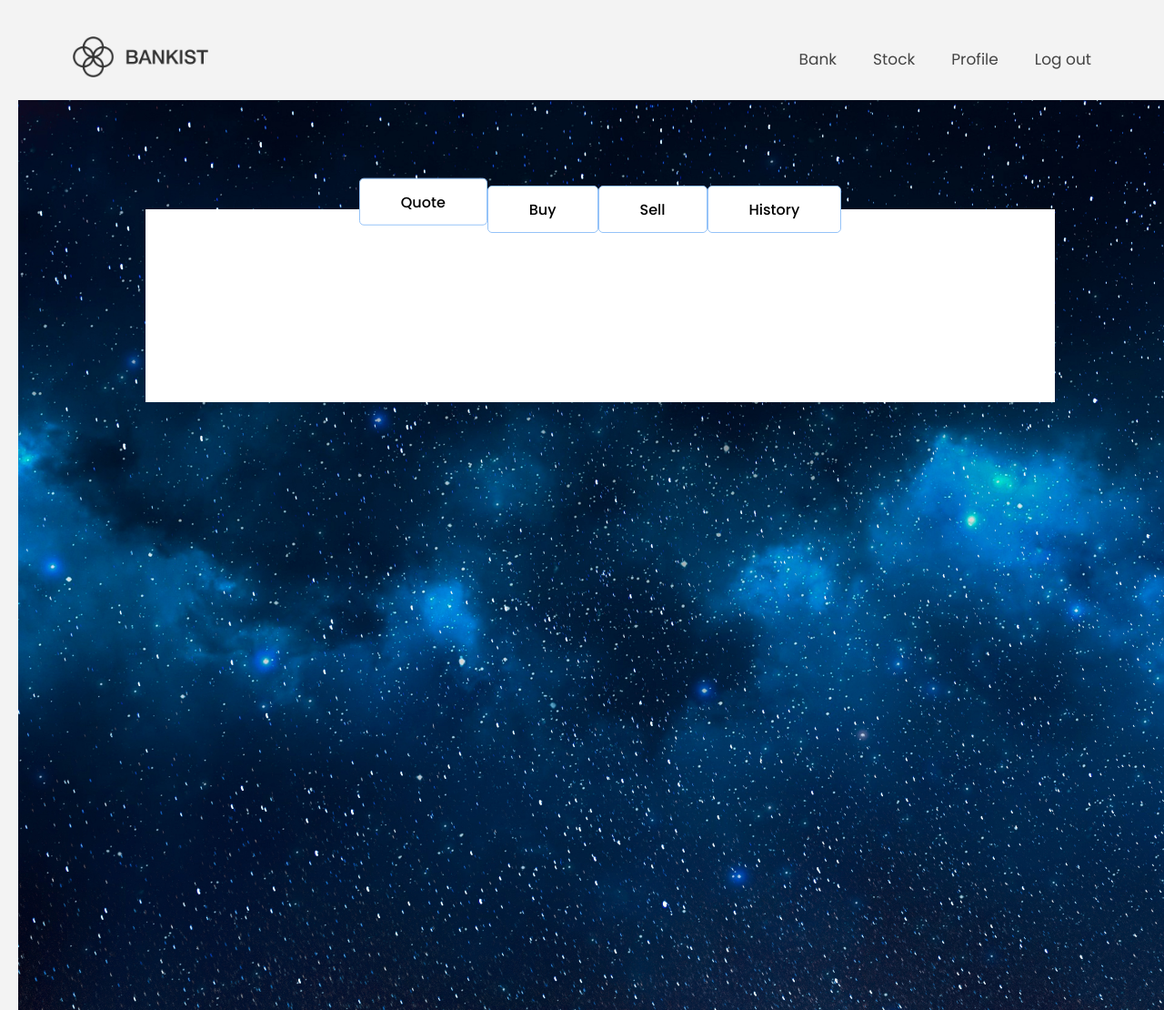
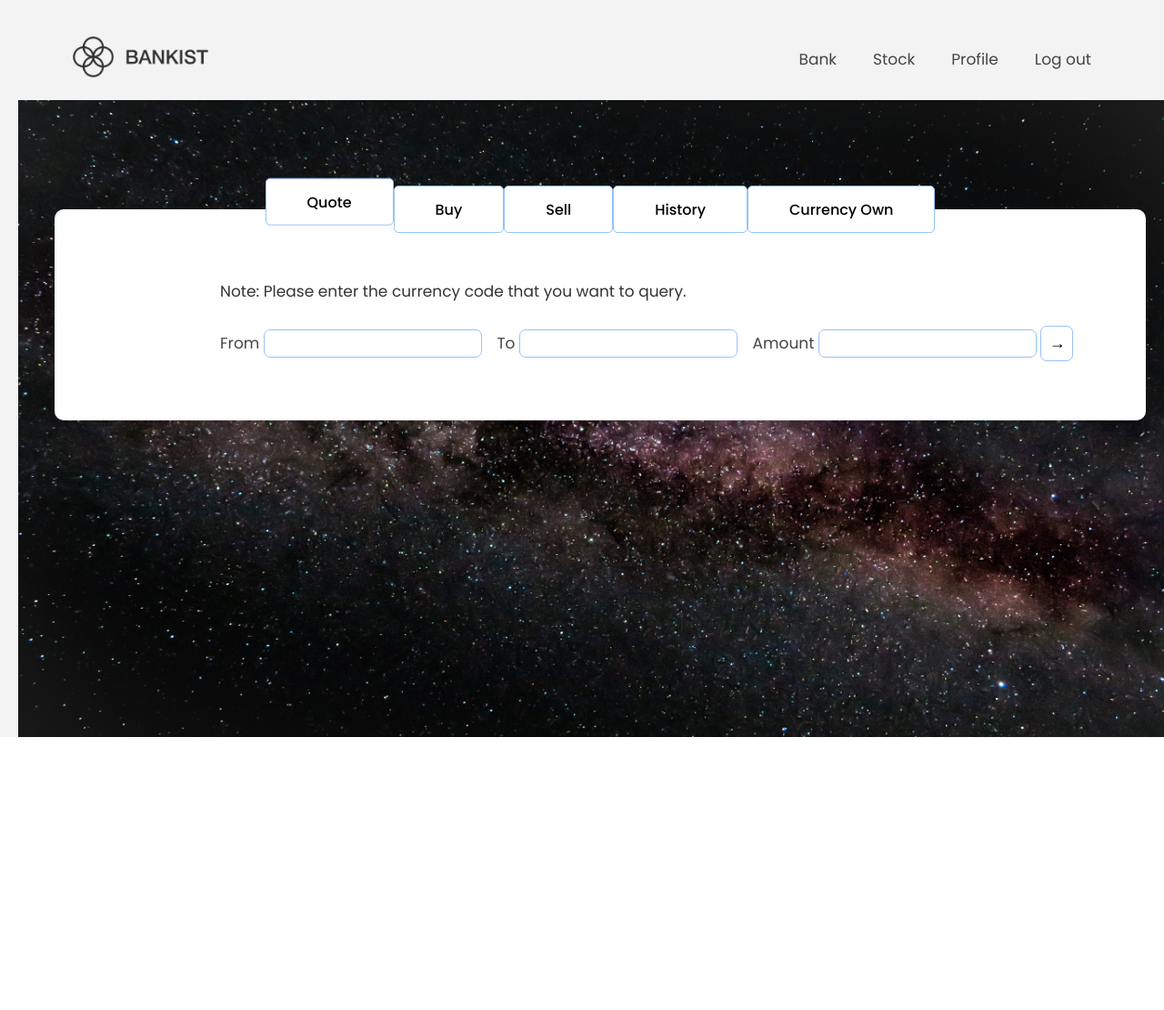
Before and after one commit to Ru960413/finance--Django-, a Django app: page /currency/ in a window 1280 px wide. Shown: the whole page at 91% size. After the commit the page ends 810 px from the top, so only its background shows below. Run offline with Django 4.2, Linux system fonts and the light colour scheme; a user stored in the database is signed in; some libraries are stand-ins or nearby versions.

Commit message:
create forms and style forms

```diff
--- a/currency/templates/currency/currencyDashboard.html
+++ b/currency/templates/currency/currencyDashboard.html
@@ -40,46 +40,74 @@
           <button class="btn operations__tab operations__tab--4" data-tab="4">
             History
           </button>
+          <button class="btn operations__tab operations__tab--5" data-tab="5">
+            Currency Own
+          </button>
         </div>
-        <!--Render form for user to quote for currency-->
+        <!--Quote: render form for user to quote for currency-->
         <div
           class="operations__content operations__content--1 operations__content--active"
         >
           <div class="operations__icon operations__icon--1"></div>
-          <form></form>
+          <form>
+            {% csrf_token %}
+            <p class="note">
+              Note: Please enter the currency code that you want to query.
+            </p>
+            <label class="form__label">From</label>
+            <input type="text" class="form__input" name="from_currency" />
+            <label class="form__label">To</label>
+            <input type="text" class="form__input" name="to_currency" />
+            <label class="form__label">Amount</label>
+            <input type="number" class="form__input" name="Amount" />
+            <button class="form__btn form__btn--loan" type="submit">→</button>
+          </form>
         </div>
 
-        <!--Render form for user to buy currency-->
+        <!--Buy: render form for user to buy currency-->
         <div class="operations__content operations__content--2">
           <div class="operations__icon operations__icon--2"></div>
-          <h5 class="operations__header">
-            Buy a home or make your dreams come true, with instant loans.
-          </h5>
-          <p>
-            Looking for a way to finance your dreams? Our bank loans offer
-            flexible terms, competitive rates, and personalized options to help
-            you achieve your goals. Whether you're looking to start a business,
-            buy a home, or consolidate debt, our loan specialists are here to
-            guide you every step of the way. Apply now and make your dreams a
-            reality.
-          </p>
+          <form>
+            {% csrf_token %}
+            <p class="note">
+              Note: Please enter the currency code that you want to buy.
+            </p>
+            <label class="form__label">Currency Code</label>
+            <input type="text" class="form__input" name="from_currency" />
+            <label class="form__label">Amount</label>
+            <input type="number" class="form__input" name="Amount" />
+            <button class="form__btn form__btn--loan" type="submit">Buy</button>
+          </form>
         </div>
-        <!--Allow user sell currency-->
+
+        <!--Sell: allow user sell currency-->
         <div class="operations__content operations__content--3">
           <div class="operations__icon operations__icon--3"></div>
-          <h5 class="operations__header">
-            Want to see your money grow? No problem! Invest today!
-          </h5>
-          <p>
-            Looking for an easy and hassle-free way to invest? Our instant
-            investment service offers a seamless experience, allowing you to
-            start investing in just a few clicks. With competitive rates, low
-            fees, and a range of options to choose from, you can build your
-            portfolio on your terms. Get started today and experience the
-            convenience of hassle-free investing.
-          </p>
+          <form>
+            {% csrf_token %}
+            <p class="note">
+              Note: Please enter the currency code that you want to sell.
+            </p>
+            <label class="form__label">Currency Code</label>
+            <input type="text" class="form__input" name="currency" />
+            <label class="form__label">Amount</label>
+            <input type="number" class="form__input" name="Amount" />
+            <button class="form__btn" type="submit">Sell</button>
+          </form>
+        </div>
+
+        <!--Load dynamic data-->
+        <!-- History: allow user view currency bought/sold-->
+        <div class="operations__content operations__content--4">
+          <div class="operations__icon operations__icon--4"></div>
+        </div>
+
+        <!-- Currency own: allow user view currency on hand-->
+        <div class="operations__content operations__content--5">
+          <div class="operations__icon operations__icon--5"></div>
         </div>
       </div>
     </div>
+
   </body>
 </html>
--- a/static/css/currency.css
+++ b/static/css/currency.css
@@ -1,16 +1,3 @@
-:root {
-  --color-primary: #5ec576;
-  --color-secondary: #ffcb03;
-  --color-tertiary: #ff585f;
-  --color-primary-darker: #4bbb7d;
-  --color-secondary-darker: #ffbb00;
-  --color-tertiary-darker: #fd424b;
-  --color-primary-opacity: #5ec5763a;
-  --color-secondary-opacity: #ffcd0331;
-  --color-tertiary-opacity: #ff58602d;
-  --gradient-primary: linear-gradient(to top left, #39b385, #9be15d);
-  --gradient-secondary: linear-gradient(to top left, #ffb003, #ffcb03);
-}
 * {
   margin: 0;
   padding: 0;
@@ -85,16 +72,17 @@ h2 {
 .background-container {
   position: absolute;
   width: 100%;
-  height: 1000px;
-  background-image: url("background.jpg");
+  height: 700px;
+  background-image: url("space.jpg");
   background-size: cover;
 }
 
 /* OPERATIONS */
 .operations {
-  max-width: 100rem;
+  max-width: 120rem;
   margin: 12rem auto 0 auto;
   background-color: #fff;
+  border-radius: 10px;
 }
 
 .operations__tab-container {
@@ -103,7 +91,6 @@ h2 {
 }
 
 .operations__tab {
-  /* margin-right: 2.5rem; */
   transform: translateY(-50%);
   border: 1px solid rgb(149, 195, 248) !important;
 }
@@ -111,7 +98,8 @@ h2 {
 .operations__tab--1,
 .operations__tab--2,
 .operations__tab--3,
-.operations__tab--4 {
+.operations__tab--4,
+.operations__tab--5 {
   background-color: #fff;
   border-radius: 5px;
 }
@@ -119,7 +107,8 @@ h2 {
 .operations__tab--1:hover,
 .operations__tab--2:hover,
 .operations__tab--3:hover,
-.operations__tab--4:hover {
+.operations__tab--4:hover,
+.operations__tab--5:hover {
   background-color: rgb(181, 215, 253);
 }
 
@@ -177,3 +166,47 @@ h2 {
   cursor: pointer;
   transition: all 0.3s;
 }
+
+.note {
+  margin-bottom: 2.5rem;
+  color: #333;
+  margin-left: 1.2rem;
+}
+
+.form__input {
+  width: 25%;
+  background-color: rgba(255, 255, 255, 0.4);
+  font-family: inherit;
+  font-size: 1.5rem;
+  text-align: center;
+  color: #333;
+  padding: 0.3rem 1rem;
+  border-radius: 0.7rem;
+  border: 1px solid rgb(149, 195, 248);
+}
+
+.form__input:focus {
+  outline: none;
+  background-color: rgba(255, 255, 255, 0.6);
+}
+
+.form__label {
+  font-size: 1.7rem;
+  text-align: center;
+  margin-left: 1.2rem;
+}
+
+.form__btn {
+  border: none;
+  border-radius: 0.7rem;
+  font-size: 1.8rem;
+  background-color: #fff;
+  border: 1px solid rgb(149, 195, 248);
+  cursor: pointer;
+  padding: 8px;
+}
+
+.form__btn:focus {
+  outline: none;
+  background-color: rgba(255, 255, 255, 0.8);
+}
```
Also changed, not shown: db.sqlite3.
